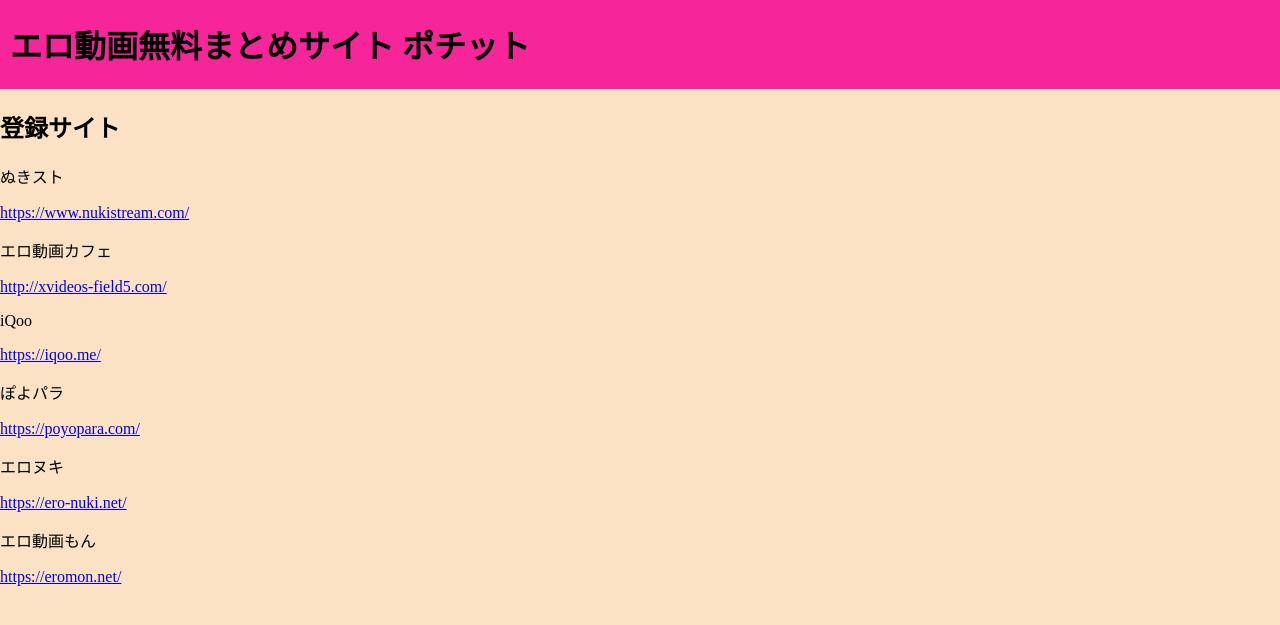
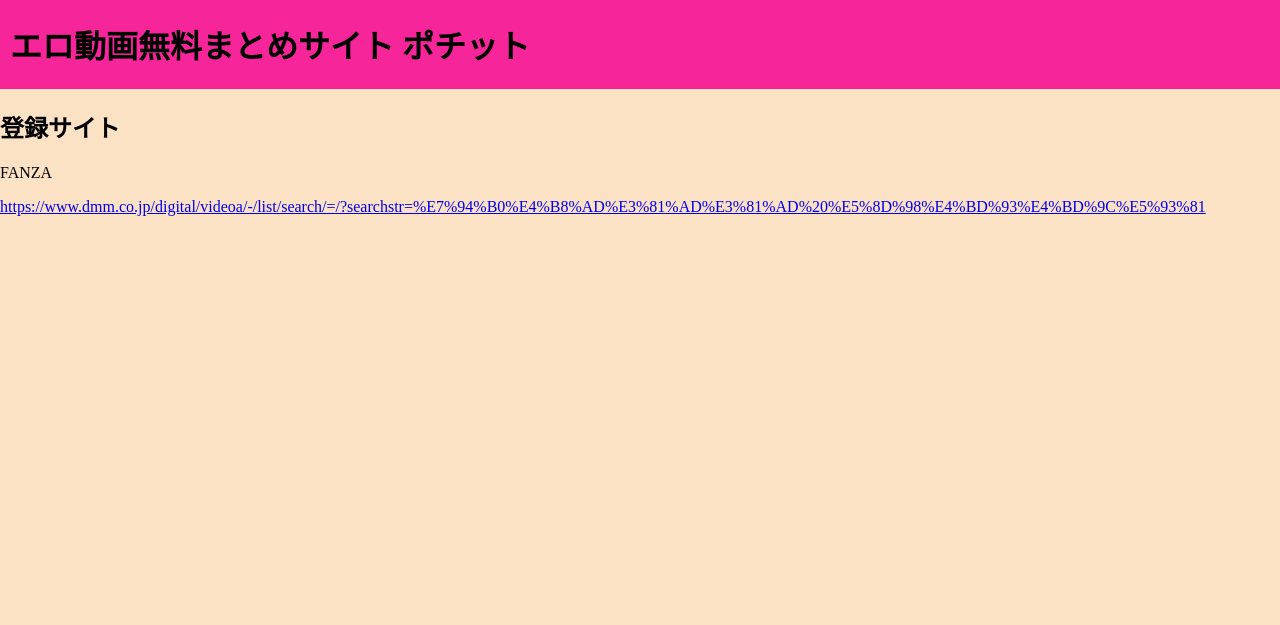
Before and after one commit to yttcdfm/htdocs, a PHP site: page /blog/site-link.html in a window 1280 px wide. Shown: the top 625 px of the page. Run offline with PHP 8.4, Linux system fonts and the light colour scheme.

Commit message:
見た目修正

```diff
--- a/blog/contact.html
+++ b/blog/contact.html
@@ -10,7 +10,7 @@
     <h1 class="another">エロ動画無料まとめサイト ポチット</h1>
     <h2>お問い合わせ</h2>
 
-    <form action="./src/contact.php" method="post">
+    <form action="../src/contact.php" method="post">
       <div>
         <label>お名前(必須)　</label>
         <input type="text" name="name">
--- a/blog/site-link.html
+++ b/blog/site-link.html
@@ -9,23 +9,7 @@
   <body id="hogehoge">
     <h1 class="another">エロ動画無料まとめサイト ポチット</h1>
     <h2>登録サイト</h2>
-    <p class="site-link">ぬきスト</p>
-    <a href="https://www.nukistream.com/">https://www.nukistream.com/</a>
-
-    <p class="site-link">エロ動画カフェ</p>
-    <a href="http://xvideos-field5.com/">http://xvideos-field5.com/</a>
-
-    <p class="site-link">iQoo</p>
-    <a href="https://iqoo.me/">https://iqoo.me/</a>
-
-    <p class="site-link">ぽよパラ</p>
-    <a href="https://poyopara.com/">https://poyopara.com/</a>
-
-    <p class="site-link">エロヌキ</p>
-    <a href="https://ero-nuki.net/">https://ero-nuki.net/</a>
-
-    <p class="site-link">エロ動画もん</p>
-    <a href="https://eromon.net/">https://eromon.net/</a>
-
+    <p class="site-link">FANZA</p>
+    <a href="https://www.dmm.co.jp/digital/videoa/-/list/search/=/?searchstr=%E7%94%B0%E4%B8%AD%E3%81%AD%E3%81%AD%20%E5%8D%98%E4%BD%93%E4%BD%9C%E5%93%81">https://www.dmm.co.jp/digital/videoa/-/list/search/=/?searchstr=%E7%94%B0%E4%B8%AD%E3%81%AD%E3%81%AD%20%E5%8D%98%E4%BD%93%E4%BD%9C%E5%93%81</a>
   </body>
 </html>
--- a/blog/src/index.js
+++ b/blog/src/index.js
@@ -36,6 +36,6 @@ for(var i in unitJson){
   contents[0].appendChild(unitTag);
 }
 
-//var divBotton = createBottom();
-//var body = document.getElementsByTagName('body');
-//body[0].appendChild(divBotton);
+var divBotton = createBottom();
+var body = document.getElementsByTagName('body');
+body[0].appendChild(divBotton);
--- a/blog/style.css
+++ b/blog/style.css
@@ -62,3 +62,6 @@ p.event{
   margin-top: 1px;
   margin-bottom: 1px;
 }
+a.contact{
+  margin: 10px;
+}
--- a/style.css
+++ b/style.css
@@ -27,13 +27,14 @@ h2{
 }
 div.banner{
   position: static;
-  height: 200px;
+  height: 265px;
   width: 100%;
   display: flex;
   flex-direction: row;
   background-color: #FF9966;
   margin-top: 0px;
   margin-bottom: 5px;
+  padding-top: 90px;
 }
 div.yoko{
   max-height: 200px;
```
